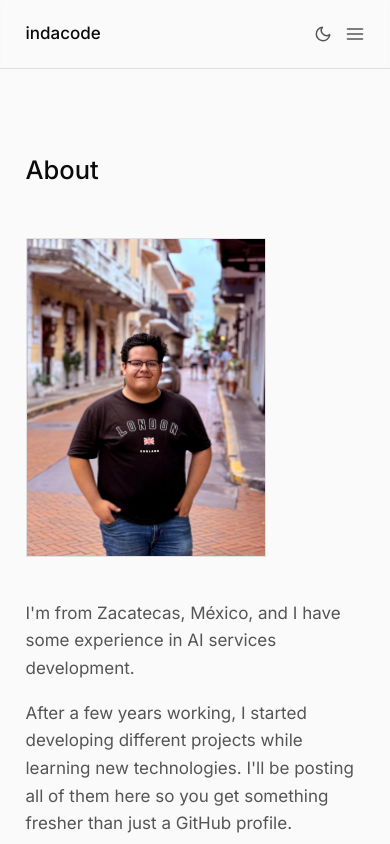
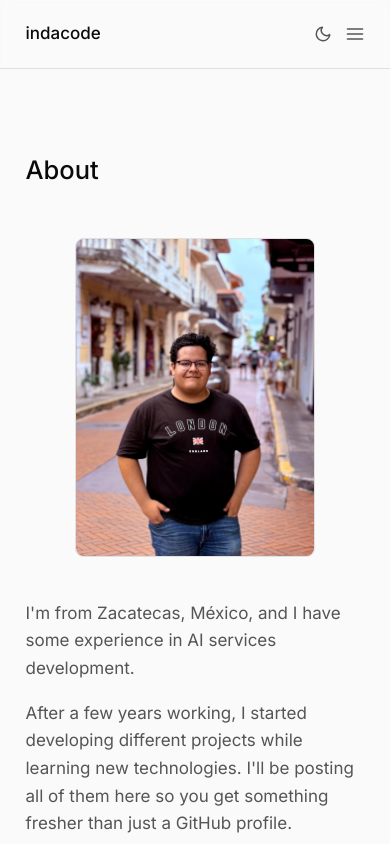
Before and after one commit to riosinda/indacode.me, a Next.js app: page /about in a window 390 px wide. Shown: the top 844 px of the page. Built offline with nearby package versions, Linux system fonts and the light colour scheme.

Commit message:
fix: responsive mobile version

```diff
--- a/app/about/page.tsx
+++ b/app/about/page.tsx
@@ -32,13 +32,13 @@ export default function AboutPage() {
       <h1 className="text-2xl font-medium text-text-primary mb-12">About</h1>
 
       <div className="flex flex-col sm:flex-row gap-10 mb-16">
-        <div className="shrink-0">
+        <div className="shrink-0 flex justify-center">
           <Image
             src="/images/profile.jpeg"
             alt="José Indalecio Ríos"
             width={240}
             height={320}
-            className="object-cover border border-border"
+            className="object-cover border border-border rounded-lg"
             priority
           />
         </div>
```
